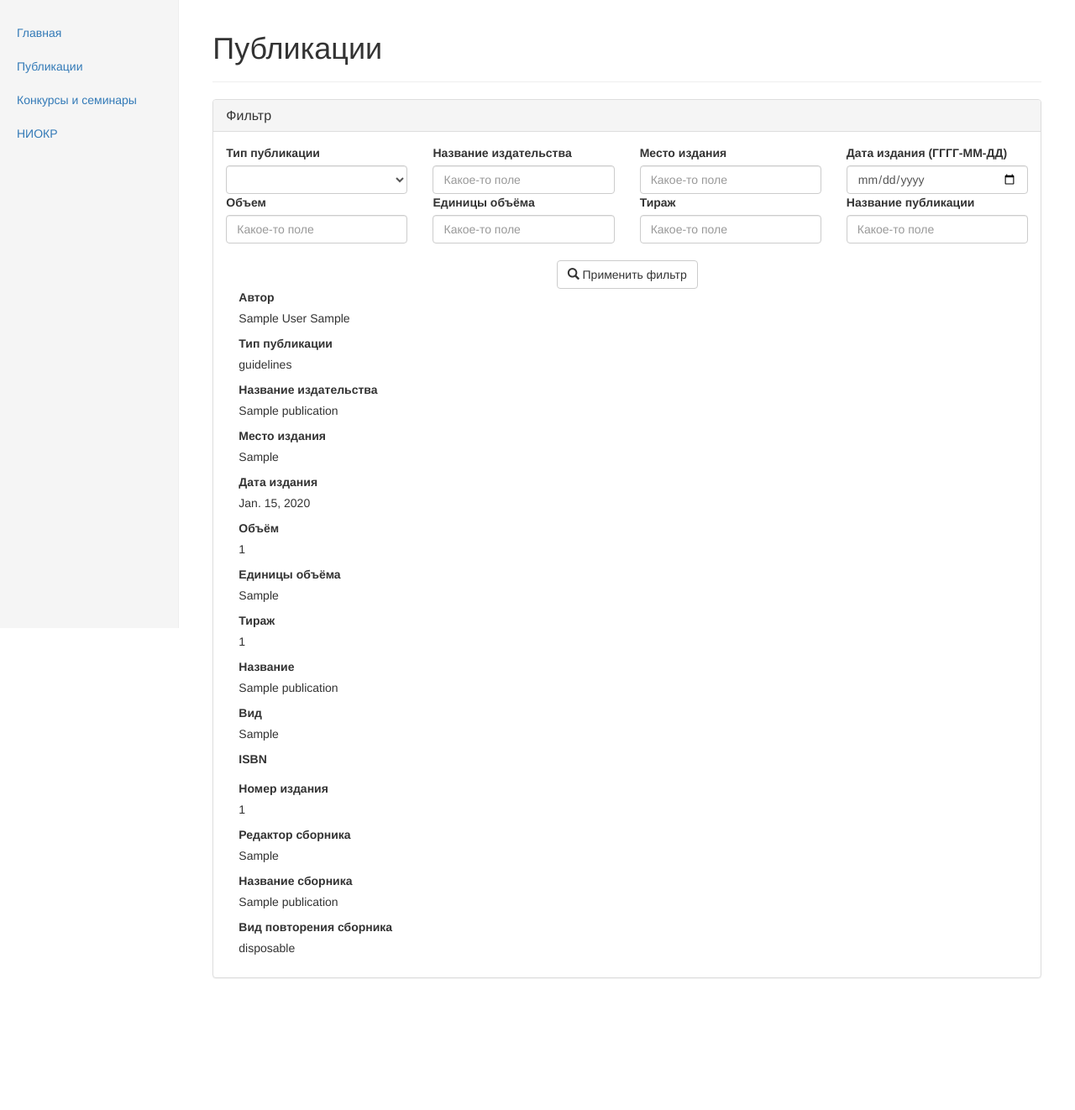
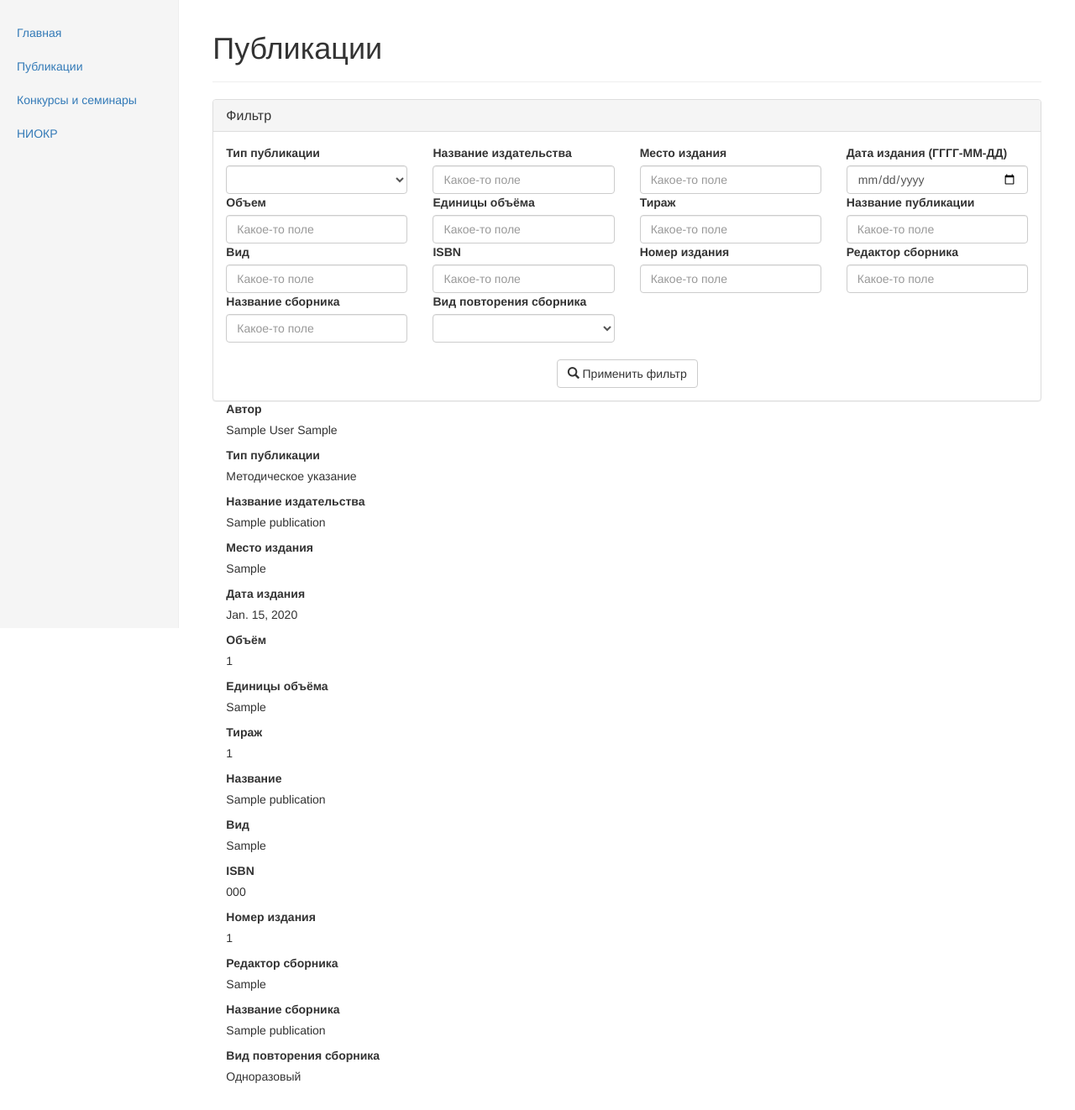
Before and after one commit to dartl/IS_ScientificWork, a Django app: page /scientificWork/publications in a window 1280 px wide. Shown: the part 52-1374 px from the top of the page at 84% size. Before the commit the page ends 1217 px from the top, so only its background shows below. Run offline with Django 3.2, Linux system fonts and the light colour scheme; tables that the repository leaves empty hold one stand-in row (values such as "Sample post"); some libraries are stand-ins or nearby versions.

Commit message:
Add files via upload

```diff
--- a/scientificWork/templates/scientificWork/publications.html
+++ b/scientificWork/templates/scientificWork/publications.html
@@ -47,6 +47,34 @@
                 <div class="col-md-3">
                     <label for="exampleInputEmail1">Название публикации</label>
                     <input type="text" name="bookName" class="form-control" placeholder="Какое-то поле">
+                </div>
+                <div class="col-md-3">
+                    <label for="exampleInputEmail1">Вид</label>
+                    <input type="text" name="type" class="form-control" placeholder="Какое-то поле">
+                </div>
+                <div class="col-md-3">
+                    <label for="exampleInputEmail1">ISBN</label>
+                    <input type="text" name="isbn" class="form-control" placeholder="Какое-то поле">
+                </div>
+                <div class="col-md-3">
+                    <label for="exampleInputEmail1">Номер издания</label>
+                    <input type="text" name="number" class="form-control" placeholder="Какое-то поле">
+                </div>
+                <div class="col-md-3">
+                    <label for="exampleInputEmail1">Редактор сборника</label>
+                    <input type="text" name="editor" class="form-control" placeholder="Какое-то поле">
+                </div>
+                <div class="col-md-3">
+                    <label for="exampleInputEmail1">Название сборника</label>
+                    <input type="text" name="nameSbornik" class="form-control" placeholder="Какое-то поле">
+                </div>
+                <div class="col-md-3">
+                    <label for="exampleInputEmail1">Вид повторения сборника</label>
+                    <select id="disabledSelect" name="reiteration" class="form-control">
+                        <option value="" selected></option>
+                        <option value="disposable">одноразовый</option>
+                        <option value="repeating">повторяющийся</option>
+                    </select>
                 </div>
 
                 <!--
@@ -109,14 +137,28 @@
                 -->
             </div>
         </form>
-        {% for note in notes %}
+
+    </div>
+    {% for note in notes %}
 
             <div class="col-md-3">
                     <label for="exampleInputEmail1">Автор</label>
                     <p>{{ note.user }}</p>
 
                     <label for="exampleInputEmail1">Тип публикации</label>
-                    <p>{{ note.typePublication }}</p>
+                    {% if note.typePublication == "book" %}
+                        <p>Книга</p>
+                    {% elif note.typePublication == "collection" %}
+                        <p>Сборник трудов</p>
+                    {% elif note.typePublication == "journal" %}
+                        <p>Журнал</p>
+                    {% elif note.typePublication == "guidelines" %}
+                        <p>Методическое указание</p>
+                    {% elif note.typePublication == "compilation" %}
+                        <p>Конспект лекции/сборник докладов</p>
+
+                    {% endif %}
+
 
                     <label for="exampleInputEmail1">Название издательства</label>
                     <p>{{ note.publishingHouseName }}</p>
@@ -143,7 +185,7 @@
                     <p>{{ note.type }}</p>
 
                     <label for="exampleInputEmail1">ISBN</label>
-                    <p>{{ note.ISBN }}</p>
+                    <p>{{ note.isbn }}</p>
 
                     <label for="exampleInputEmail1">Номер издания</label>
                     <p>{{ note.number }}</p>
@@ -155,11 +197,14 @@
                     <p>{{ note.nameSbornik }}</p>
 
                     <label for="exampleInputEmail1">Вид повторения сборника</label>
-                    <p>{{ note.reiteration }}</p>
+                    {% if note.reiteration == "disposable" %}
+                         <p>Одноразовый</p>
+                    {% elif note.reiteration == "repeating" %}
+                        <p>Повторяющийся</p>
+                    {% endif %}
 
             </div>
 
-        {% endfor %}
-    </div>
+    {% endfor %}
 </div>
 {% endblock %}
```
